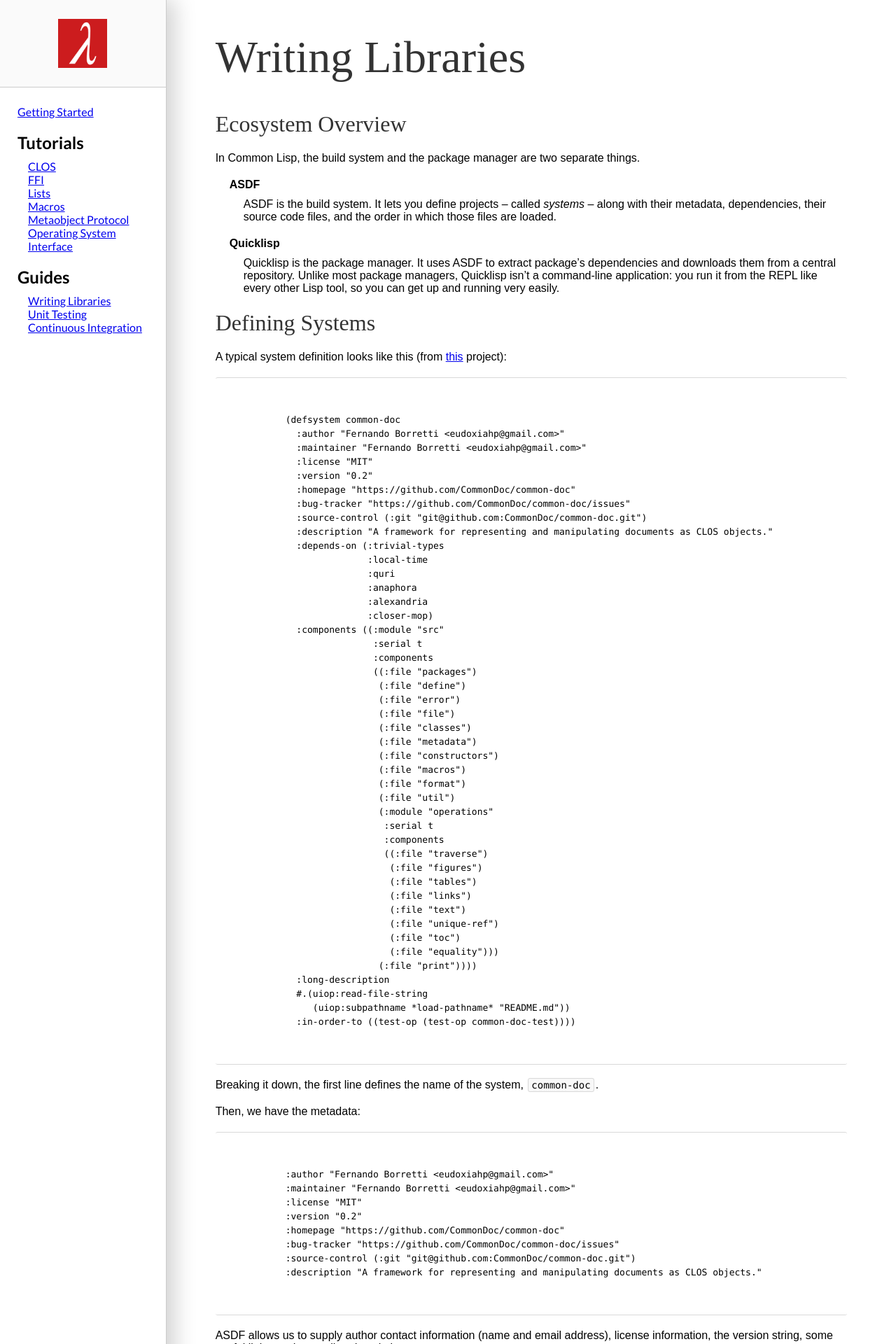
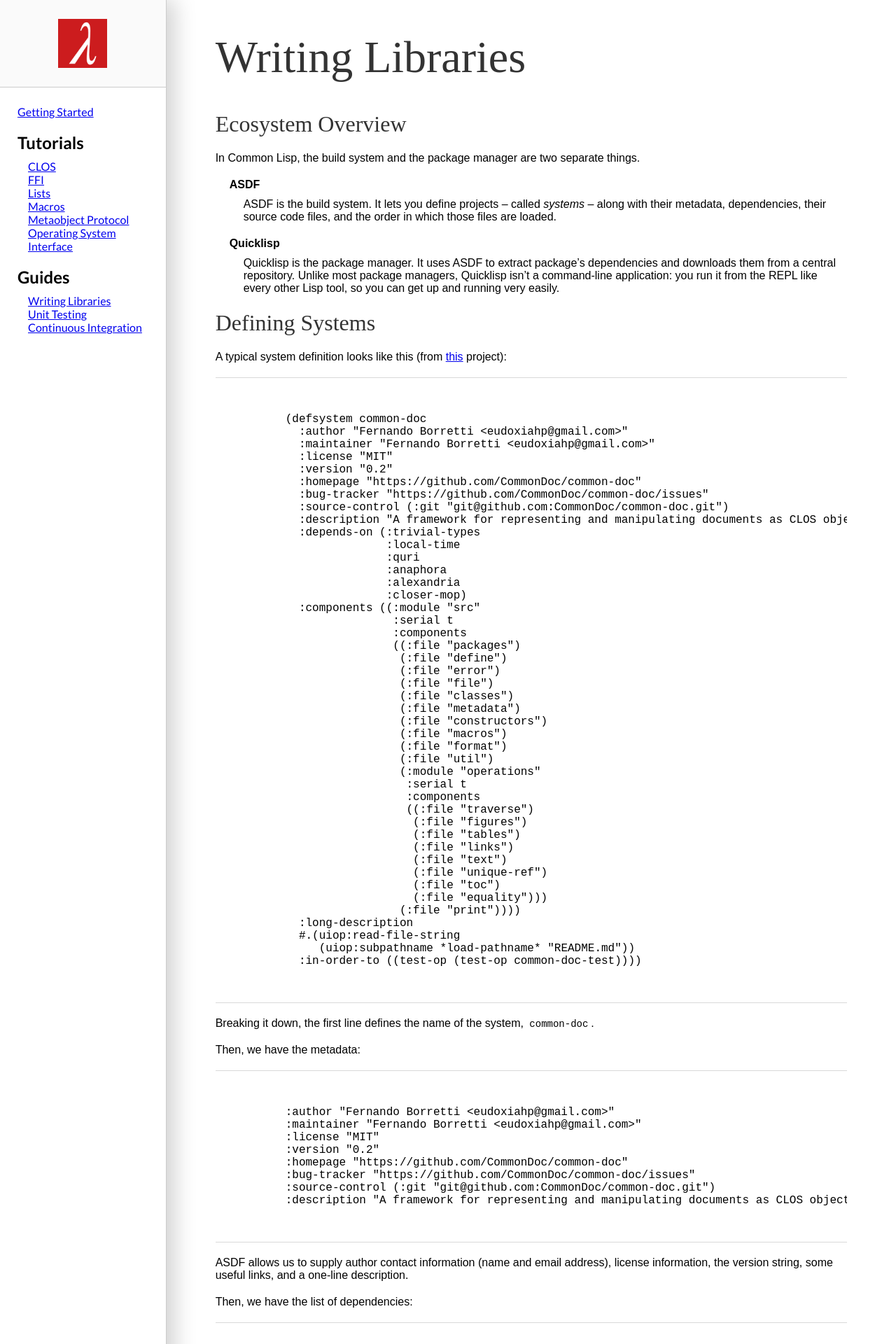
Before and after one commit to LispLang/lisplang.github.io, a Jekyll site: the page built from learn/_posts/guides/2015-01-01-writing-libraries.md, in a window 1280 px wide. Shown: the top 1920 px of the page at 70% size. Built offline with Jekyll 4.4.1, drawn with Linux system fonts in a browser that asks for light colours; some web fonts are replaced.

Commit message:
Change the Vestigial theme

```diff
--- a/assets/highlight-lisp/themes/vestigial.css
+++ b/assets/highlight-lisp/themes/vestigial.css
@@ -1,7 +1,3 @@
-pre { white-space: pre; background-color: #f8f8f8; border: 1px solid #ccc; font-size: 13px; line-height: 19px; overflow: auto; padding: 6px 10px; border-radius: 3px; }
-pre code {white-space: pre; margin: 0; padding: 0; background: none; border: none; overflow-x: auto; font-size: 13px;}
-code {margin: 0 2px; padding: 0 5px; white-space: nowrap; font-family: Consolas, "Liberation Mono", Courier, monospace; background: #f8f8f8; border: 1px solid #eaeaea; border-radius: 3px;}
-
 code.hl-highlighted .function.known {color: #a93;}
 code.hl-highlighted .function.known.special {color: #2a3;}
 code.hl-highlighted .keyword {color: #7aa;}
```
